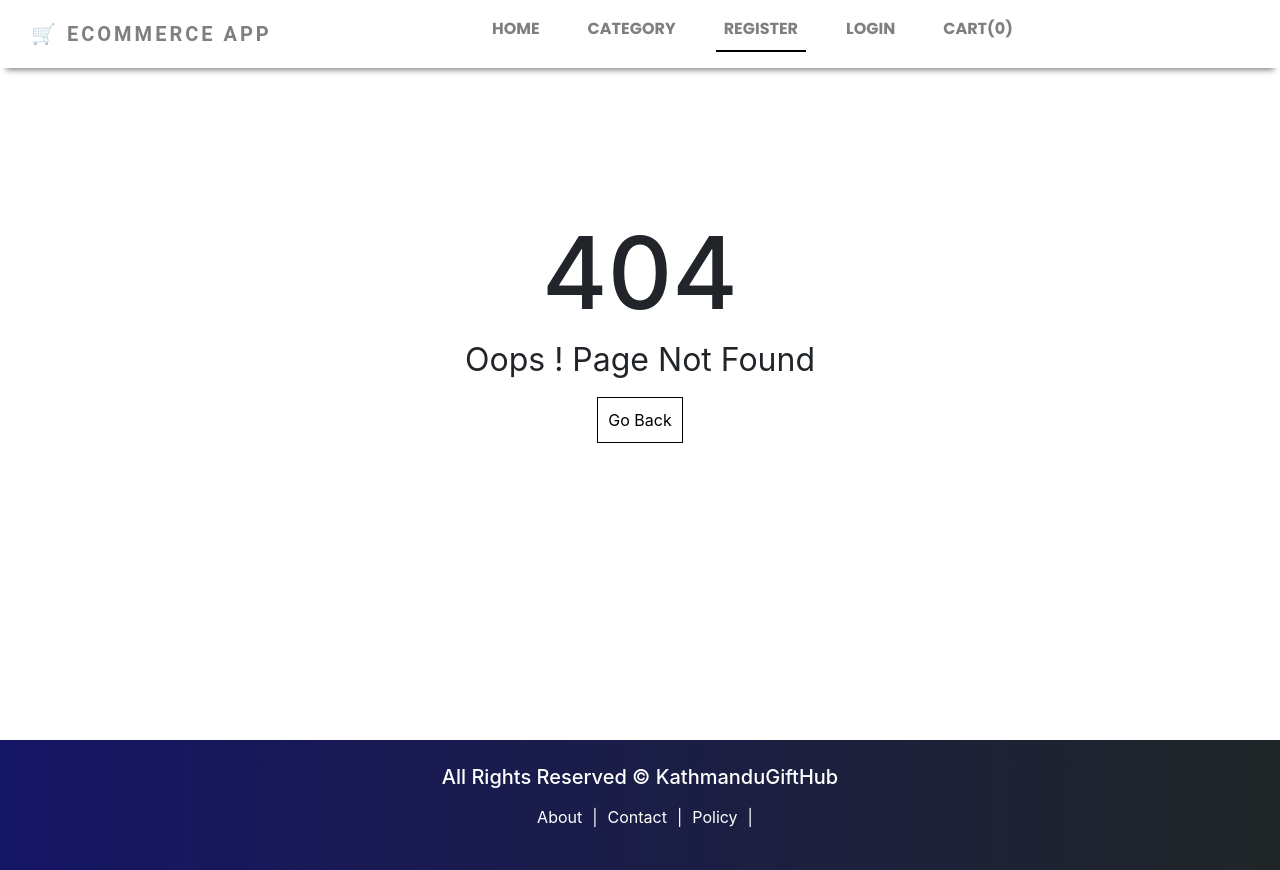
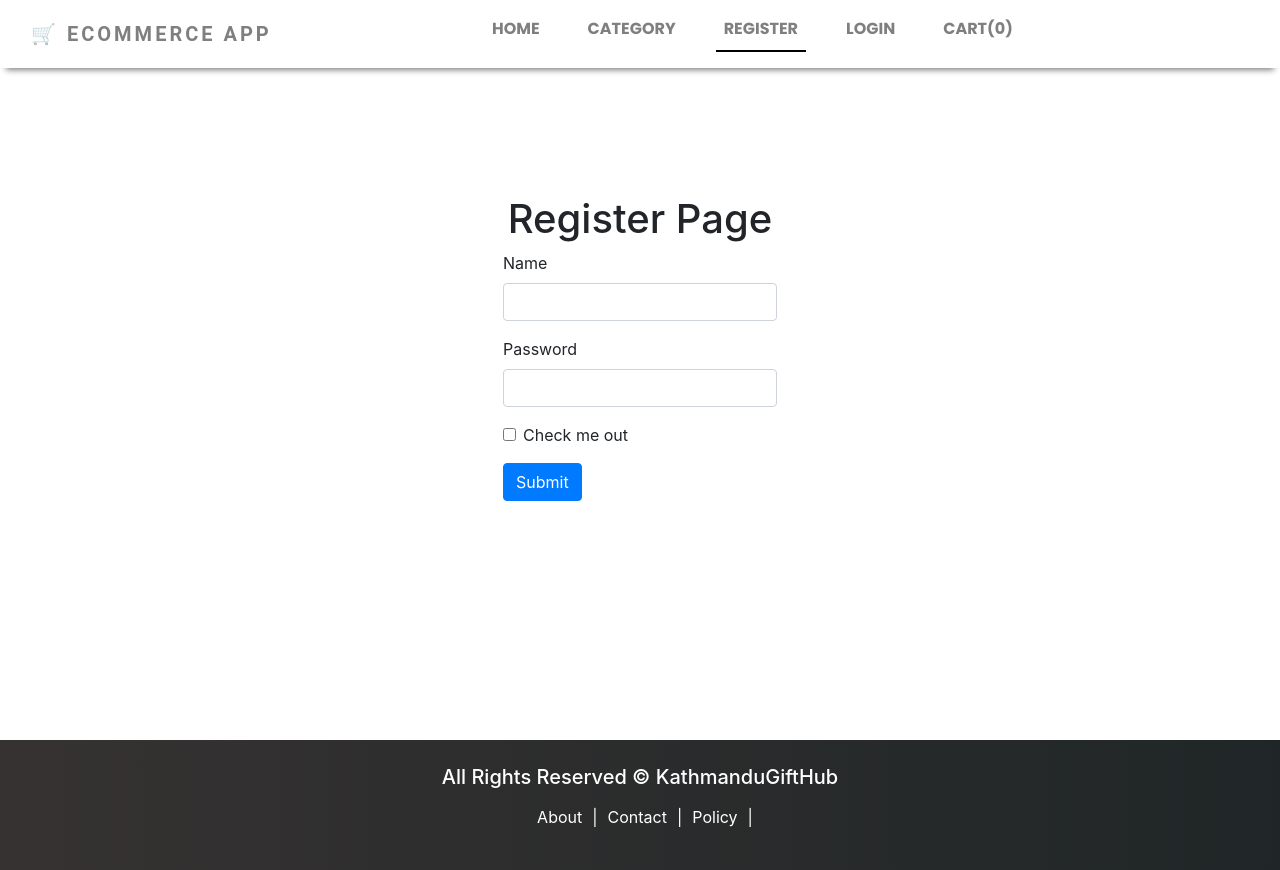
Before and after one commit to dineshBS008/EcommerceApp, a React (Create React App) app in the folder client/: page /register in a window 1280 px wide. Before the commit this address had no page. Built offline with nearby package versions, Linux system fonts and the light colour scheme; the HTML template or start-up script is replaced by a standard one; a web font is replaced by a local one.

Commit message:
SEO and Register part completed.

```diff
--- a/client/package.json
+++ b/client/package.json
@@ -8,13 +8,14 @@
     "@testing-library/user-event": "^13.5.0",
     "react": "^18.3.1",
     "react-dom": "^18.3.1",
+    "react-helmet": "^6.1.0",
     "react-router-dom": "^6.23.1",
     "react-scripts": "^3.0.1",
     "web-vitals": "^2.1.4"
   },
   "scripts": {
-    "start": "export SET NODE_OPTIONS=--openssl-legacy-provider && react-scripts start",
-    "build": "export SET NODE_OPTIONS=--openssl-legacy-provider && react-scripts build",
+    "start": "react-scripts start",
+    "build": "react-scripts build",
     "test": "react-scripts test",
     "eject": "react-scripts eject"
   },
--- a/client/src/App.js
+++ b/client/src/App.js
@@ -5,12 +5,14 @@
 import Contact from './pages/Contact';
 import Policy from './pages/Policy';
 import Pagenotfound from './pages/Pagenotfound';
+import Register from './pages/Auth/Register';
 
 function App() {
   return (
     <>
     <Routes>
       <Route path="/" element={<HomePage />} />
+      <Route path="/register" element={<Register />} />
       <Route path="/about" element={<About />} />
       <Route path="/contact" element={<Contact />} />
       <Route path="/policy" element={<Policy />} />
--- a/client/src/components/Layout.js
+++ b/client/src/components/Layout.js
@@ -1,10 +1,18 @@
 import React from 'react'
 import Header from './Header';
 import Footer from './Footer';
+import {Helmet} from "react-helmet";
 
-const Layout = ({children}) => {
+const Layout = ({children, title, description, keywords, author}) => {
   return (
     <div>
+     <Helmet>
+              <meta charSet="utf-8" />
+              <meta name="description" content={description} />
+              <meta name="keywords" content={keywords} />
+              <meta name="author" content={author} />
+              <title>{title}</title>
+     </Helmet>
       <Header />
         <main style={{minHeight: "84vh"}}>
             {children}
@@ -15,4 +23,11 @@
   );
 };
 
+Layout.defaultProps = {
+  title:"Ecommerce app - shop now",
+  description:"mern stack project",
+  keywords:"mern,react,node,mongodb",
+  author:"KathmanduGiftHub",
+}
+
 export default Layout;
--- a/client/src/index.css
+++ b/client/src/index.css
@@ -54,7 +54,7 @@
   color: white;
   padding: 25px;
   background: rgb(39,39,99);
-  background: linear-gradient(90deg, rgba(39,39,99,1) 0%, rgba(1,1,17,1) 0%, #151566 0%, rgba(32,38,39,1) 100%, rgba(0,0,0,1) 100%);
+  background: linear-gradient(90deg, rgba(39,39,99,1) 0%, rgba(127,127,135,0.8688725490196079) 0%, rgba(21,21,102,1) 0%, rgba(54,50,50,1) 0%, rgba(32,38,39,1) 100%);
 }
 
 .footer a{
@@ -92,3 +92,12 @@
   padding: 10px;
   margin-top: 10px;
 }
+
+/* =============== register page ===================== */
+.register {
+  display: flex;
+  align-items: center;
+  justify-content:  center;
+  height: 70vh;
+  flex-direction: column;
+}
--- a/client/src/pages/About.js
+++ b/client/src/pages/About.js
@@ -4,7 +4,7 @@
 
 const About = () => {
   return (
-    <Layout>
+    <Layout title={"About us - Ecommerce app"}>
         <div className='row contactus'>
           <div className='col-md-6'>
             <img
--- /dev/null
+++ b/client/src/pages/Auth/Register.js
@@ -0,0 +1,31 @@
+import React from 'react'
+import Layout from '../../components/Layout'
+
+const Register = () => {
+  return (
+    <Layout title = "Register - Ecommerce App" >
+      <div className='register'>
+        <h1>Register Page</h1>
+       <form>
+  <div className="mb-3">
+    <label htmlFor="exampleInputName" className="form-label">Name</label>
+    <input type="etext" className="form-control" id="exampleInputEmail1" />
+
+  </div>
+  <div className="mb-3">
+    <label htmlFor="exampleInputPassword1" className="form-label">Password</label>
+    <input type="password" className="form-control" id="exampleInputPassword1" />
+  </div>
+  <div className="mb-3 form-check">
+    <input type="checkbox" className="form-check-input" id="exampleCheck1" />
+    <label className="form-check-label" htmlFor="exampleCheck1">Check me out</label>
+  </div>
+  <button type="submit" className="btn btn-primary">Submit</button>
+    </form>
+
+      </div>
+    </Layout>
+  );
+};
+
+export default Register;
--- a/client/src/pages/Contact.js
+++ b/client/src/pages/Contact.js
@@ -4,7 +4,7 @@
 
 const Contact = () => {
   return (
-    <Layout>
+    <Layout title={"Contact us"}>
         <div className='row contactus'>
           <div className='col-md-6'>
             <img
--- a/client/src/pages/HomePage.js
+++ b/client/src/pages/HomePage.js
@@ -3,7 +3,7 @@
 
 const HoePage = () => {
   return (
-    <Layout>
+    <Layout title={"Best offers"}>
       <h1>Home Page</h1>
     </Layout>
   );
--- a/client/src/pages/Pagenotfound.js
+++ b/client/src/pages/Pagenotfound.js
@@ -4,7 +4,7 @@
 
 const Pagenotfound = () => {
   return (
-    <Layout>
+    <Layout title={"go back - page not found"}>
       <div className="pnf">
         <h1 className='pnf-title'>404</h1>
         <h2 className='pnf-heading'>Oops ! Page Not Found</h2>
--- a/client/src/pages/Policy.js
+++ b/client/src/pages/Policy.js
@@ -4,7 +4,7 @@
 
 const Policy = () => {
   return (
-    <Layout>
+    <Layout title={"Privacy Policy"}>
         <div className='row contactus'>
           <div className='col-md-6'>
             <img
```
Also changed, not shown: 1 other file (tests, documents, lock files or other folders).
